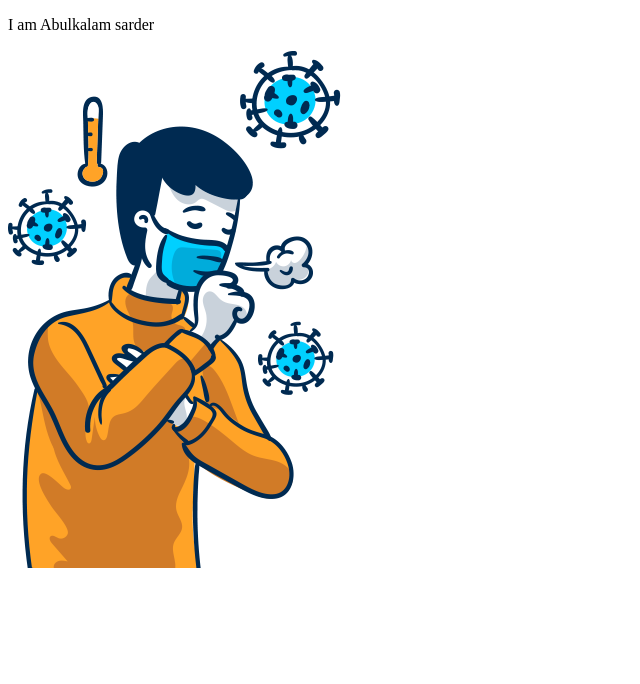
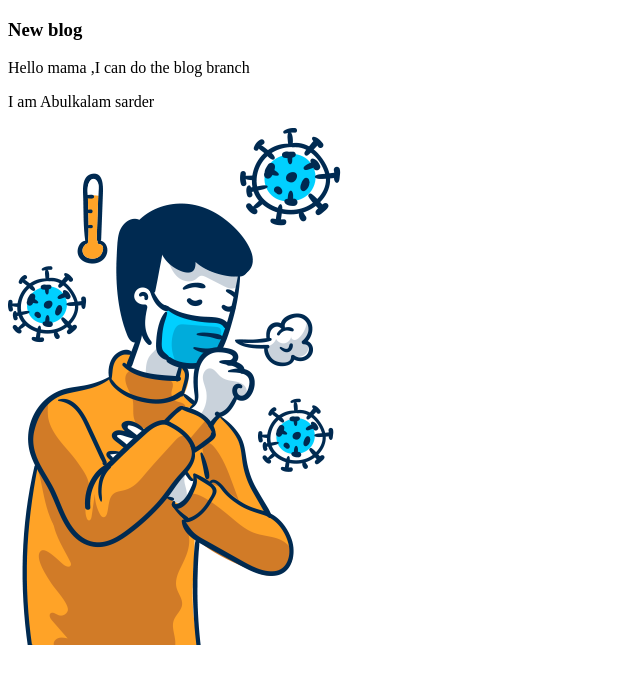
Before and after one commit to AKSarder/Corona_theme, a plain HTML site: page demo.html in a window 1280 px wide. Shown: the whole page, without its empty margins (0-640 px from the left). Drawn offline with Linux system fonts and the light colour scheme.

Commit message:
new blog added

```diff
--- a/demo.html
+++ b/demo.html
@@ -4,9 +4,11 @@
     <meta charset="UTF-8">
     <meta http-equiv="X-UA-Compatible" content="IE=edge">
     <meta name="viewport" content="width=device-width, initial-scale=1.0">
-    <title>Demo</title>
+    <title>Demo file</title>
 </head>
 <body>
+    <h3>New blog</h3>
+    <p>Hello mama ,I can do the blog branch</p>
     <p>I am Abulkalam sarder</p>
     <img src="assets/images/symptoms/symptom-img.png" alt="">
 </body>
```
